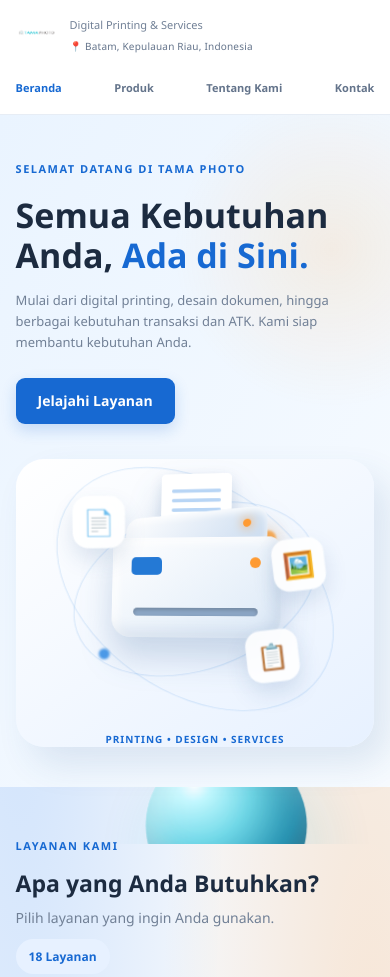
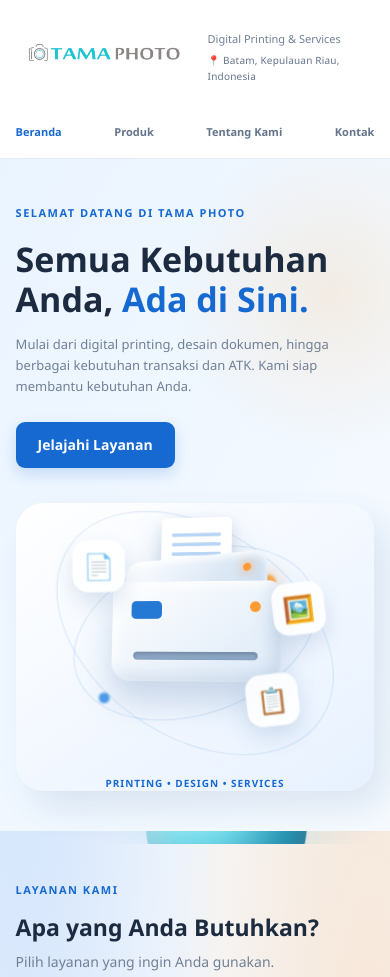
Before and after one commit to phototama/TAMA-PHOTO, a plain HTML site: page index.html in a window 390 px wide. Shown: the top 977 px of the page. Drawn offline with Linux system fonts and the light colour scheme.

Commit message:
Fix mobile logo size override

```diff
--- a/style.css
+++ b/style.css
@@ -510,11 +510,10 @@ input {
         padding: 12px 0;
     }
 
-    .brand-logo {
-        width: 42px;
-        height: 42px;
-    }
-
+   .brand-logo {
+    width: 180px;
+    height: 86px;
+}
     .brand-text h1 {
         font-size: 17px;
     }
```
